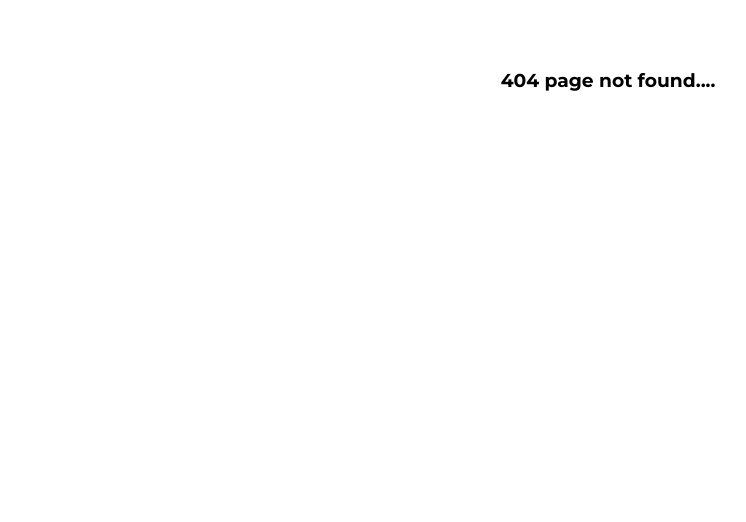
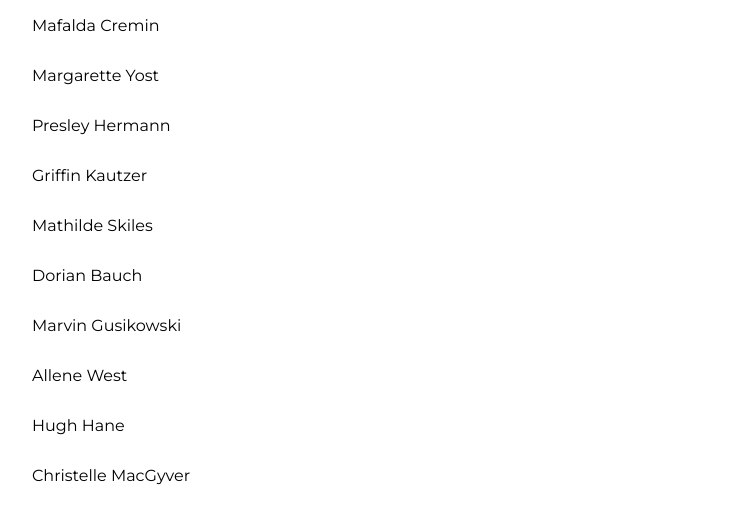
Before and after one commit to vishwakarmaranjeet/react-simple-app, a React (Create React App) app: page /list in a window 1280 px wide. Before the commit this address had no page. Shown: the top 522 px of the page, without its empty margins (32-778 px from the left). Built offline with nearby package versions, Linux system fonts and the light colour scheme.

Commit message:
react visualized added

```diff
--- a/package.json
+++ b/package.json
@@ -13,10 +13,12 @@
     "@testing-library/user-event": "^13.5.0",
     "axios": "^0.27.2",
     "draft-js": "^0.11.7",
+    "faker": "^6.6.6",
     "react": "^18.2.0",
     "react-dom": "^18.2.0",
     "react-router-dom": "^6.4.1",
     "react-scripts": "5.0.1",
+    "react-virtualized": "^9.22.3",
     "web-vitals": "^2.1.4"
   },
   "scripts": {
@@ -42,5 +44,9 @@
       "last 1 firefox version",
       "last 1 safari version"
     ]
+  },
+  "devDependencies": {
+    "@faker-js/faker": "^7.6.0",
+    "Faker": "^0.7.2"
   }
 }
--- a/src/App.js
+++ b/src/App.js
@@ -4,6 +4,7 @@ import Home from "./Views/Home";
 import Dashboard from "./Views/Dashboard";
 import PageNotFound from "./Views/PageNotFound";
 import Login from "./Views/Login";
+import List from "./Views/List";
 
 const App = () => {
   function isEnableGoogleGTM() {
@@ -36,6 +37,7 @@ const App = () => {
           <Route exact path="/" element={<Home />} />
           <Route path="/dashboard" element={<Dashboard />} />
           <Route path="/login" element={<Login />} />
+          <Route path="/list" element={<List />} />
         </Routes>
       </BrowserRouter>
     </>
--- /dev/null
+++ b/src/Views/List/index.js
@@ -0,0 +1,8 @@
+import React from "react";
+import Visualized from "../../components/Visualized";
+
+const List = () => {
+  return <Visualized />;
+};
+
+export default List;
--- /dev/null
+++ b/src/components/Visualized/index.js
@@ -0,0 +1,42 @@
+import React, { useEffect, useState } from "react";
+import { faker } from "@faker-js/faker";
+import { List } from "react-virtualized";
+import Container from "@mui/material/Container";
+
+const Visualized = () => {
+  const [people, setPeople] = useState([]);
+  useEffect(() => {
+    setPeople(
+      [...Array(500000).keys()].map((key) => {
+        return {
+          id: key,
+          name: `${faker.name.firstName()} ${faker.name.lastName()}`,
+        };
+      })
+    );
+  }, []);
+
+  console.log(people);
+
+  const Row = ({ key, index, style }) => {
+    const person = people[index];
+    return (
+      <div style={style} key={key}>
+        <p>{person.name}</p>
+      </div>
+    );
+  };
+
+  return (
+    <Container component="main">
+      <List
+        width={500}
+        height={500}
+        rowHeight={50}
+        rowCount={people.length}
+        rowRenderer={Row}
+      ></List>
+    </Container>
+  );
+};
+export default Visualized;
```
Also changed, not shown: 1 other file (tests, documents, lock files or other folders).
